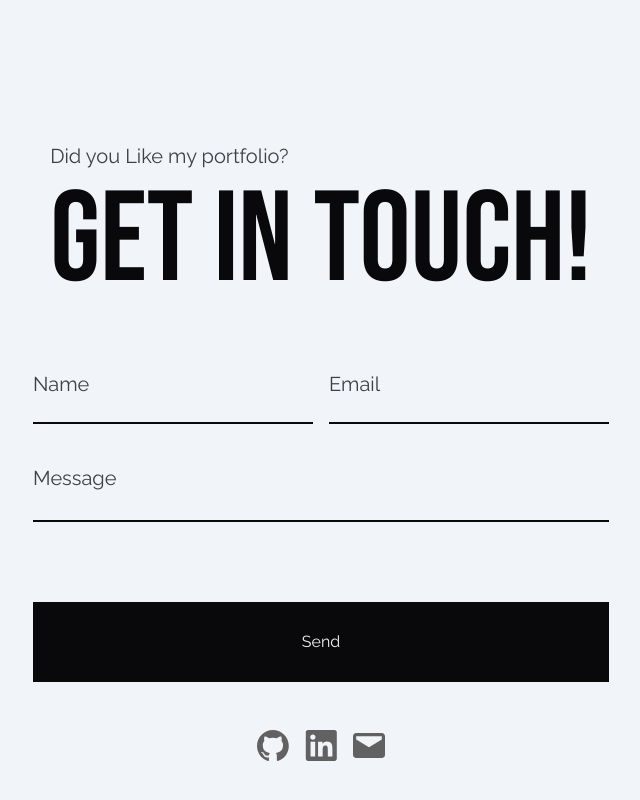
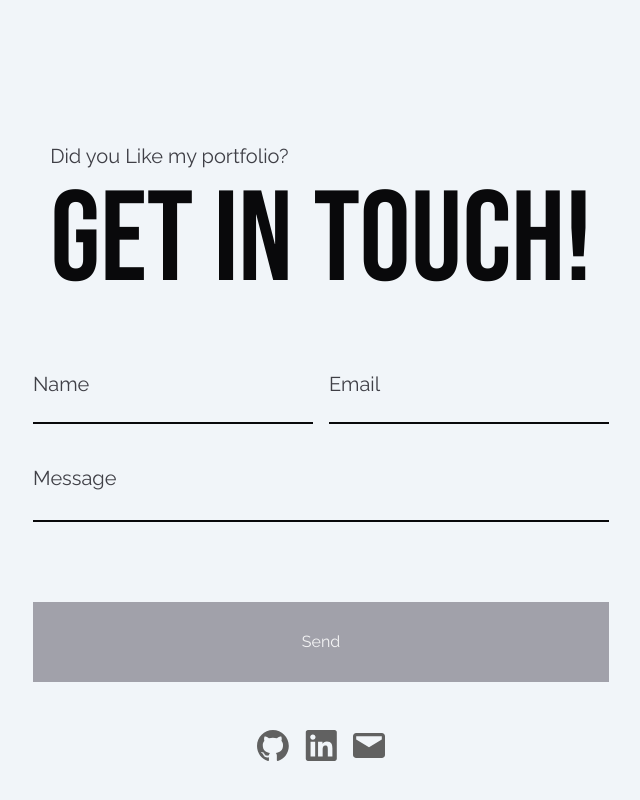
Before and after one commit to Vitor-Silva27/personal-portfolio, a Next.js app: page / in a window 1280 px wide. Shown: the part 6315-7115 px from the top of the page, without its empty margins (319-959 px from the left). Built offline with nearby package versions, Linux system fonts and the light colour scheme.

Commit message:
fix form

```diff
--- a/src/components/ContactSection/ContactSection.tsx
+++ b/src/components/ContactSection/ContactSection.tsx
@@ -5,10 +5,15 @@ import { useForm } from 'react-hook-form';
 import { sendEmail } from '@/utils/send-email';
 
 export const ContactSection = () => {
-    const { register, handleSubmit } = useForm<FormData>();
+  const { register, handleSubmit, formState: { errors, isSubmitSuccessful }, reset, watch } = useForm<FormData>();
+
+  const name = watch('name');
+  const email = watch('email');
+  const message = watch('message');
 
   function onSubmit(data: FormData) {
     sendEmail(data);
+    reset();
   }
 
   const s = [
@@ -30,21 +35,23 @@ export const ContactSection = () => {
   ]
 
   return (
-      <section id="contact" className="flex flex-col sm:items-center font-display px-8 relative py-32 sm:py-96 z-10 bg-slate-100 mb-28">
+    <section id="contact" className="flex flex-col sm:items-center font-display px-8 relative py-32 sm:py-96 mb-28">
       <h2 className="text-9xl md:text-10xl absolute text-slate-200 top-0 -z-20">Contact</h2>
       <div className="flex flex-col items-start justify-center">
         <p className="font-body mb-2 sm:text-xl text-zinc-700">Did you Like my portfolio?</p>
         <h3 className="font-display text-7xl sm:text-9xl text-zinc-950">Get in touch!</h3>
       </div>
-        <form className="flex flex-col gap-4 mt-10 w-full sm:w-3/4 max-w-xl font-body mb-8"  onSubmit={handleSubmit(onSubmit)}>
+      <form className="flex flex-col gap-4 mt-10 w-full sm:w-3/4 max-w-xl font-body mb-8 z-10 bg-slate-100" onSubmit={handleSubmit(onSubmit)}>
         <div className="flex flex-col sm:flex-row gap-4 mb-6">
-                <input  {...register('name', { required: true })} type="text" placeholder="Name" className="outline-none bg-transparent border-b-2 border-zinc-950 w-full text-xl focus:border-yellow-400 placeholder:text-zinc-700 py-6" />
-                <input  {...register('email', { required: true })} type="email" placeholder="Email" className="outline-none bg-transparent border-b-2 border-zinc-950 w-full text-xl focus:border-yellow-400 placeholder:text-zinc-700  py-6"/>
+          <input {...register('name', { required: true })} type="text" placeholder="Name" className={`outline-none bg-transparent border-b-2 border-zinc-950 w-full text-xl focus:border-yellow-400 placeholder:text-zinc-700 py-6 ${errors.name ? 'border-red-500' : ''}`} />
+          <input {...register('email', { required: true })} type="email" placeholder="Email" className={`outline-none bg-transparent border-b-2 border-zinc-950 w-full text-xl focus:border-yellow-400 placeholder:text-zinc-700  py-6 ${errors.email ? 'border-red-500' : ''}`} />
+          {errors.email?.message}
         </div>
-            <textarea {...register('message', { required: true })} placeholder="Message" className="resize-none outline-none bg-transparent border-b-2 border-zinc-950 w-full text-xl focus:border-yellow-400 placeholder:text-zinc-700"/>
-            <button type="submit" className="mt-16 flex justify-center items-center gap-12 p-4 h-20 hover:bg-yellow-400 hover:font-bold bg-zinc-950 text-zinc-100 hover:text-zinc-950">Send</button>
+        <textarea {...register('message', { required: true })} placeholder="Message" className={`resize-none outline-none bg-transparent border-b-2 border-zinc-950 w-full text-xl focus:border-yellow-400 placeholder:text-zinc-700 ${errors.message ? 'border-red-500' : ''}`} />
+        <button type="submit" disabled={Object.keys(errors).length > 0 || !name || !email || !message} className={`mt-16 flex justify-center items-center gap-12 p-4 h-20 disabled:bg-zinc-400 disabled:hover:bg-zinc-400 disabled:hover:text-zinc-100 disabled:hover:font-normal hover:bg-yellow-400 hover:font-bold bg-zinc-950 text-zinc-100 hover:text-zinc-950 ${Object.keys(errors).length > 0 ? 'opacity-50 cursor-not-allowed' : ''}`}>Send</button>
+        {isSubmitSuccessful && <p className="text-green-600 text-xl">Your message was sent successfully, Thank you!</p>}
       </form>
-        <Socials socials={s}/>
+      <Socials socials={s} />
     </section>
   )
 }
--- a/src/utils/send-email.ts
+++ b/src/utils/send-email.ts
@@ -4,12 +4,5 @@ export function sendEmail(data: FormData) {
   fetch(apiEndpoint, {
     method: "POST",
     body: JSON.stringify(data),
-  })
-    .then((res) => res.json())
-    .then((response) => {
-      alert(response.message);
-    })
-    .catch((err) => {
-      alert(err);
-    });
+  });
 }
```
Also changed, not shown: 1 other file (tests, documents, lock files or other folders). Lines whose indentation alone changed are shown as unchanged.
